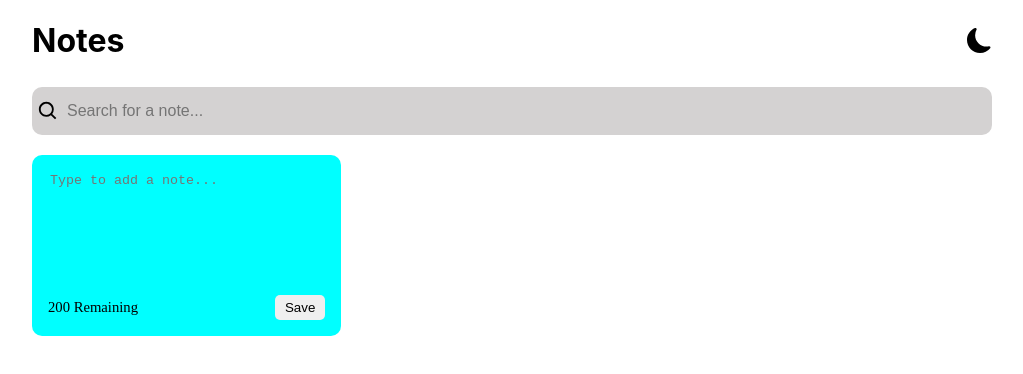
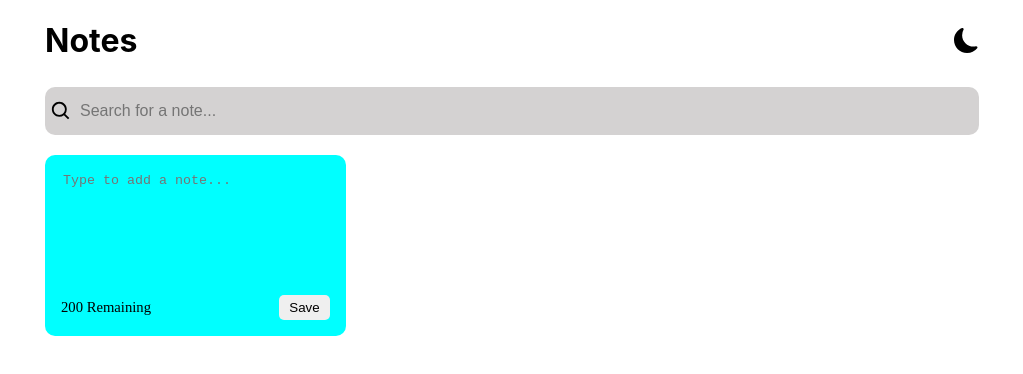
Before and after one commit to mikeyxx/note-app, a React (Create React App) app: page / in a window 1280 px wide. Shown: the top 374 px of the page, without its empty margins (128-1151 px from the left). Built offline with nearby package versions, Linux system fonts and the light colour scheme; the HTML template or start-up script is replaced by a standard one.

Commit message:
Adding left and right padding to app

```diff
--- a/src/index.css
+++ b/src/index.css
@@ -46,6 +46,7 @@ code {
   max-width: 960px;
   margin-left: auto;
   margin-right: auto;
+  padding: 0 13px;
 }
 
 /* Header container style */
```
